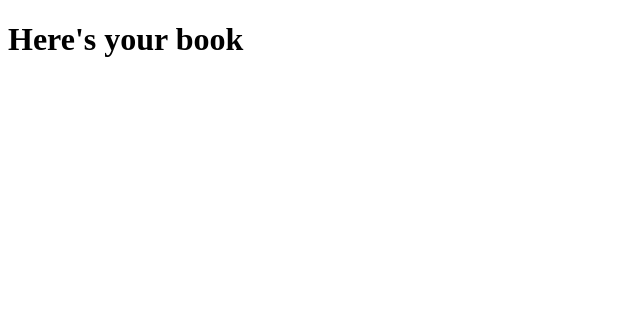
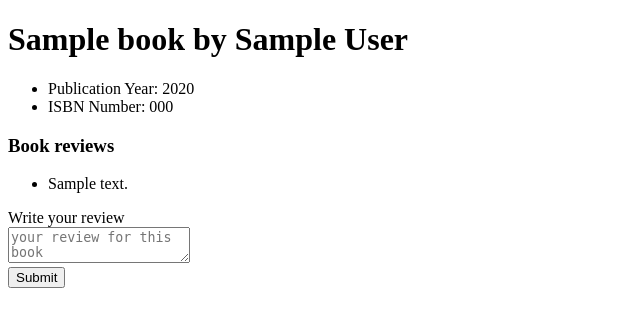
Before and after one commit to wyc1997/cs50project1, a Flask app: template templates/book.html in a window 1280 px wide. Shown: the top 327 px of the page, without its empty margins (0-640 px from the left). Run offline with Flask 2, Linux system fonts and the light colour scheme; the template is opened without the code that fills it: most values are stand-ins (such as "Sample title", 1, 10 or a date in 2020); some libraries are stand-ins or nearby versions.

Commit message:
completed book review section

```diff
--- a/application.py
+++ b/application.py
@@ -78,6 +78,13 @@ def result():
 
 @app.route("/book/<string:book_id>", methods=["POST", "GET"])
 def book(book_id):
+    bk = db.execute("SELECT * FROM books WHERE isbn=:isbn", {"isbn": book_id}).fetchone()
+    rvs = db.execute("SELECT * FROM reviews WHERE isbn=:isbn", {"isbn": book_id}).fetchall()
+    return render_template("book.html", book = bk, rvs = rvs)
 
-
-    return
+@app.route("/book/<string:book_id>/sub_rv", methods=["POST"])
+def sub_rv(book_id):
+    new_rv = request.form.get("new_rv")
+    db.execute("INSERT INTO reviews (isbn, review) VALUES (:isbn, :review)", {"isbn": book_id, "review": new_rv})
+    db.commit()
+    return book(book_id)
--- a/templates/book.html
+++ b/templates/book.html
@@ -5,6 +5,34 @@ details
 {% endblock %}
 
 {% block body %}
-<h1>Here's your book</h1>
+<h1>{{ book.title }} by {{ book.author }}</h1>
+<div>
+    <ul>
+        <li>Publication Year: {{ book.year }}</li>
+        <li>ISBN Number: {{ book.isbn }}</li>
+    </ul>
+</div>
 
+<div>
+    <h3>Book reviews</h3>
+    <ul>
+    {% for re in rvs %}
+        <li>{{ re.review }}</li>
+    {% endfor %}
+    </ul>
+</div>
+
+<div>
+    <form action="{{ url_for('sub_rv', book_id=book.isbn) }}" method="post">
+        <div>
+            <a>Write your review</a>
+        </div>
+        <div>
+            <textarea placeholder="your review for this book" name="new_rv"></textarea>
+        </div>
+        <div>
+            <button>Submit</button>
+        </div>
+    </form>
+</div>
 {% endblock %}
```
